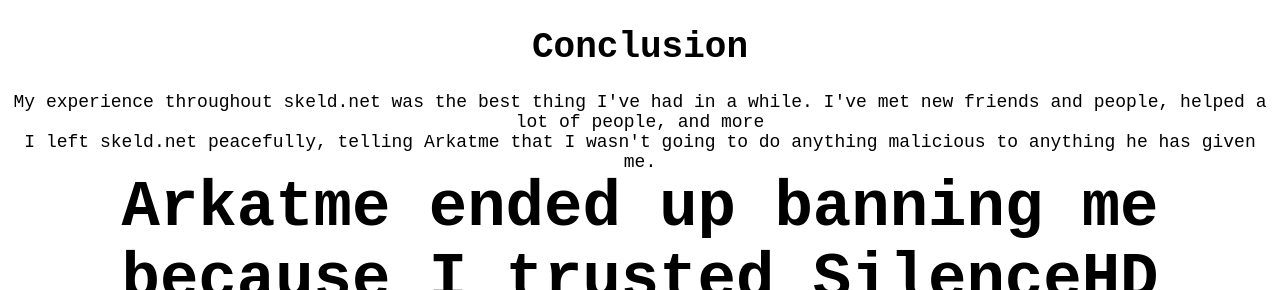
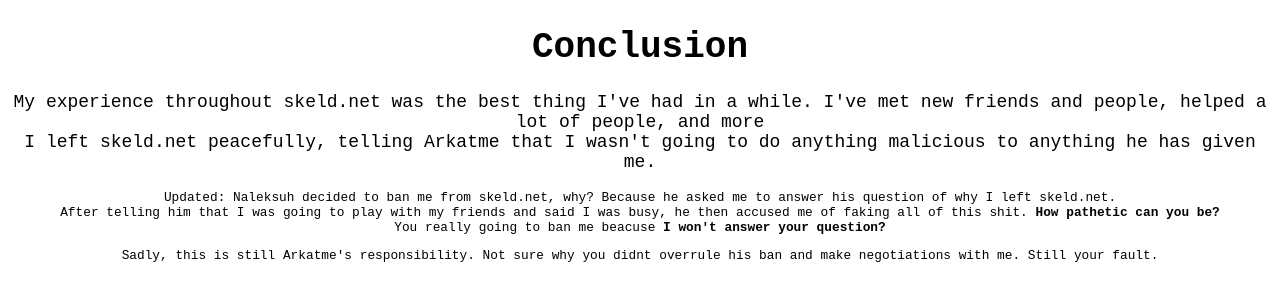
Before and after one commit to Naleksuh/skeld.net-drama, a plain HTML site: page index.html in a window 1280 px wide. Shown: the part 5906-6196 px from the top of the page. Drawn offline with Linux system fonts and the light colour scheme.

Commit message:
Update index.html

```diff
--- a/index.html
+++ b/index.html
@@ -136,7 +136,8 @@
     <p>My experience throughout skeld.net was the best thing I've had in a while. I've met new friends and people,
         helped a lot of people, and more<br>
         I left skeld.net peacefully, telling Arkatme that I wasn't going to do anything malicious to anything he has given me.<br>
-        <b style="font-size:5vw;">Arkatme ended up banning me because I trusted SilenceHD rather than handling the situtation like an adult</b><br>
+        <p style="font-size:1vw;">Updated: Naleksuh decided to ban me from skeld.net, why? Because he asked me to answer his question of why I left skeld.net.<br>After telling him that I was going to play with my friends and said I was busy, he then accused me of faking all of this shit. <b>How pathetic can you be?</b><br>You really going to ban me beacuse <b>I won't answer your question?</b><br>
+        <p style="font-size:1vw;">Sadly, this is still Arkatme's responsibility. Not sure why you didnt overrule his ban and make negotiations with me. Still your fault.</p><br>
         <img src="Resources/DiscordCanary_h9QJlxo1rl.png"><br><br>
     </p><br><br><br><br><br><br><br><br>
 
@@ -177,7 +178,7 @@
         Is it easier to talk behind my back or what? lmao?</p><br><br>
 
     <h4>This is all I have, I am no longer connected to skeld.net after the shit you guys pulled. Silence told me to
-        drop it, so I made this and will now.</h2>
+        drop it, so I made this and will now.</h4>
 
     <h4>TL;DR: Arkatme scammed SilenceHD and decided to ban him (shaping it as "parting ways" with him).
 I wasn't sure about it until I was tied to supporting him so I left the team temporarily.
```
